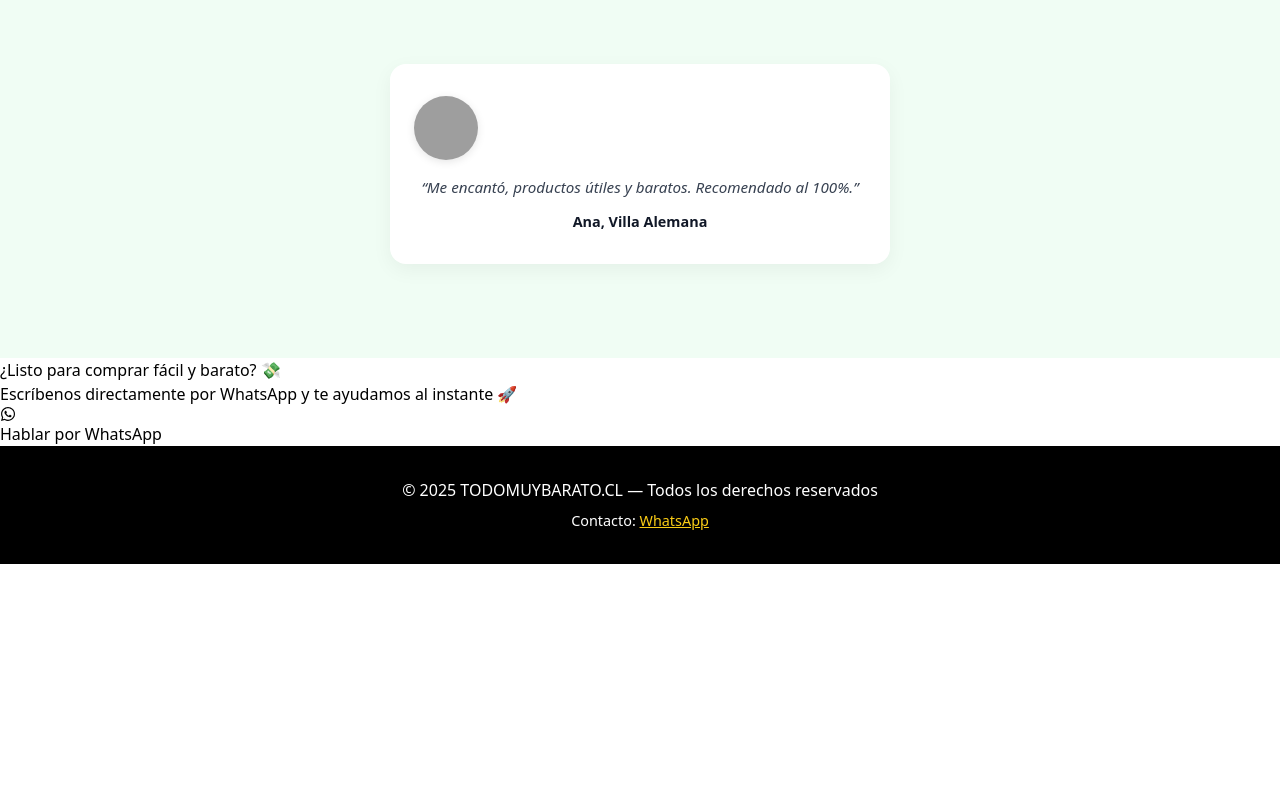
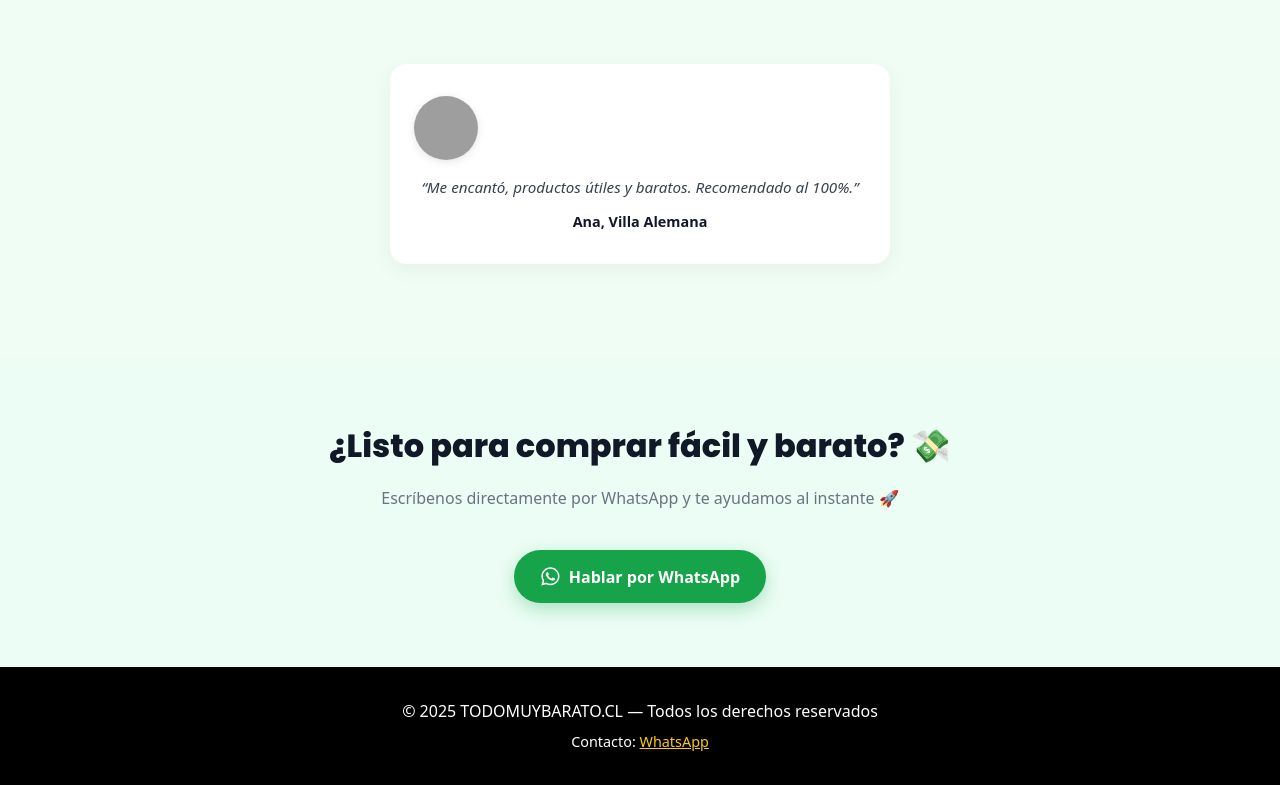
Before and after one commit to Marshelby/todomuybarato, a React (Vite) app: page / in a window 1280 px wide. Shown: the part 3902-4687 px from the top of the page. Before the commit the page ends 4466 px from the top, so only its background shows below. Built offline with nearby package versions, Linux system fonts and the light colour scheme; grey boxes are pictures that could not be loaded.

Commit message:
✅ Asegurado el estilo visual de ContactoFinal con padding extra

```diff
--- a/src/components/ContactoFinal.css
+++ b/src/components/ContactoFinal.css
@@ -0,0 +1,49 @@
+.contacto-section {
+  background: #ecfdf5; /* verde suave */
+  padding: 4rem 1.5rem;
+  text-align: center;
+}
+
+.contacto-container {
+  max-width: 700px;
+  margin: 0 auto;
+}
+
+.contacto-titulo {
+  font-size: 2rem;
+  font-weight: 700;
+  color: #111827;
+  font-family: 'Poppins', sans-serif;
+  margin-bottom: 1rem;
+}
+
+.contacto-subtitulo {
+  font-size: 1rem;
+  color: #6b7280;
+  margin-bottom: 2.5rem;
+  font-weight: 500;
+}
+
+.contacto-boton {
+  background-color: #16a34a;
+  color: white;
+  font-weight: 600;
+  font-size: 1rem;
+  padding: 0.9rem 1.6rem;
+  border-radius: 9999px;
+  display: inline-flex;
+  align-items: center;
+  gap: 0.5rem;
+  box-shadow: 0 6px 18px rgba(22, 163, 74, 0.3);
+  transition: all 0.3s ease;
+  text-decoration: none;
+}
+
+.contacto-boton:hover {
+  background-color: #15803d;
+  transform: scale(1.05);
+}
+
+.contacto-icono {
+  font-size: 1.3rem;
+}
```
